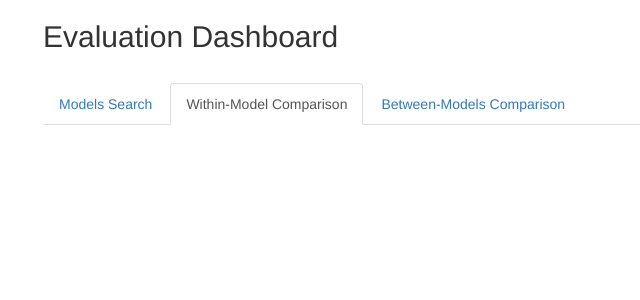
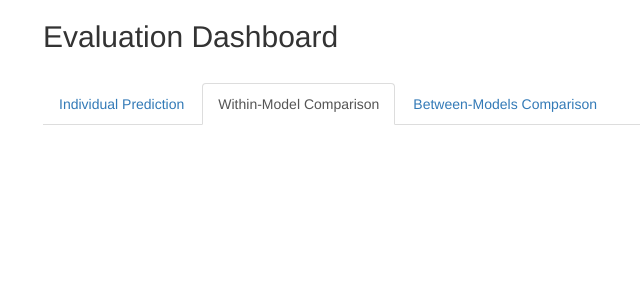
Before and after one commit to dssg/police-eis, a Flask app: page /evaluations/within_model in a window 1280 px wide. Shown: the top 300 px of the page, without its empty margins (27-667 px from the left). Run offline with Flask 2, Linux system fonts and the light colour scheme; parts of the project's set-up code (start-up, migrations or seed data) failed here and were passed over; some libraries are stand-ins or nearby versions.

```diff
--- a/webapp/webapp/controller.py
+++ b/webapp/webapp/controller.py
@@ -40,12 +40,12 @@ def search_best_models():
         print('there are some problems')
         return jsonify({"sorry": "Sorry, no results! Please try again."}), 500
 
-@app.route('/evaluations/<int:model_id>/individual',methods=['GET','POST'])
-def get_model_individual(model_id):
+@app.route('/evaluations/<int:model_id>/prediction',methods=['GET','POST'])
+def get_model_prediction(model_id):
     tic = time.time()
     output = query.get_model_prediction(id=model_id)
     print("Query Time: ", time.time() - tic)
-    return render_template('individual.html',tables=[output.to_html(classes='bestmodels')])
+    return render_template('prediction.html',tables=[output.to_html(classes='bestmodels')])
     #output.to_dict('records')
     #return jsonify(results=(output))
     #return render_template('individual.html')
--- a/webapp/webapp/static/main.js
+++ b/webapp/webapp/static/main.js
@@ -1,4 +1,3 @@
-var data = [];
 $("#results-table").hide();
 
 $(function(){
@@ -9,11 +8,8 @@ $(function(){
 });
 
 $(function() {
-    //
-    console.log("ready!");
     $("#GoButton").click(function() {
         $("#results").empty();
-        $("#results-table").hide();
         $("#results-table").show();
         console.log("pressed!");
         $.ajax({
@@ -29,7 +25,7 @@ $(function() {
                 console.log(data.length);
                 // loop through results, append to dom
                 for (i = 0; i < data.length; i++) {
-                    var url =  flask_util.url_for("get_model_individual", {model_id:data[i]['model_id']});
+                    var url =  flask_util.url_for("get_model_prediction", {model_id:data[i]['model_id']});
                     $("#results").append('<tr><th>'+(i+1)
                                           +'</th><td><a href="'+ url +'" method="post">'
                                           +data[i]['model_id']+'</a></td><td>'
--- a/webapp/webapp/templates/_base.html
+++ b/webapp/webapp/templates/_base.html
@@ -33,19 +33,13 @@
         </div>
 
       {% endfor %}
+
       {% set navigation_bar = [
-      ('/', 'index', 'Models Search'),
+      ('/evaluations/individual', 'individual', 'Individual Prediction'),
       ('/evaluations/within_model', 'within_model', 'Within-Model Comparison'),
       ('/evaluations/between_models', 'between_models', 'Between-Models Comparison')
       ] -%}
       {% set active_page = active_page|default('index') -%}
-
-      <ul id="navigation" class="nav nav-tabs">
-          {% for href, id, caption in navigation_bar %}
-          <li{% if id == active_page %} class="active"{% endif
-          %}><a href="{{ href|e }}">{{ caption|e }}</a></li>
-      {% endfor %}
-      </ul>
 
       <!-- child template -->
       {% block content %}
--- a/webapp/webapp/templates/between_models.html
+++ b/webapp/webapp/templates/between_models.html
@@ -2,5 +2,11 @@
 {% set active_page = "between_models" %}
 {% block content %}
 
+<ul id="navigation" class="nav nav-tabs">
+    {% for href, id, caption in navigation_bar %}
+    <li{% if id == active_page %} class="active"{% endif
+    %}><a href="{{ href|e }}">{{ caption|e }}</a></li>
+    {% endfor %}
+</ul>
 
 {% endblock %}
--- a/webapp/webapp/templates/within_model.html
+++ b/webapp/webapp/templates/within_model.html
@@ -2,6 +2,11 @@
 {% set active_page = "within_model" %}
 {% block content %}
 
-
+<ul id="navigation" class="nav nav-tabs">
+    {% for href, id, caption in navigation_bar %}
+    <li{% if id == active_page %} class="active"{% endif
+    %}><a href="{{ href|e }}">{{ caption|e }}</a></li>
+    {% endfor %}
+</ul>
 
 {% endblock %}
```
Also changed, not shown: webapp/webapp/templates/individual.html (deleted, +0 -16 lines), webapp/webapp/templates/prediction.html (added, +31 -0 lines).
